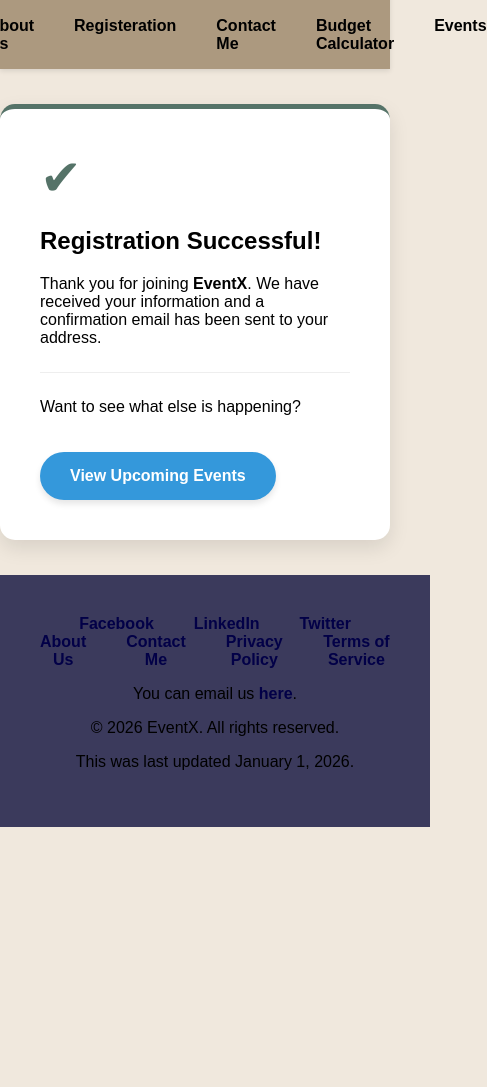
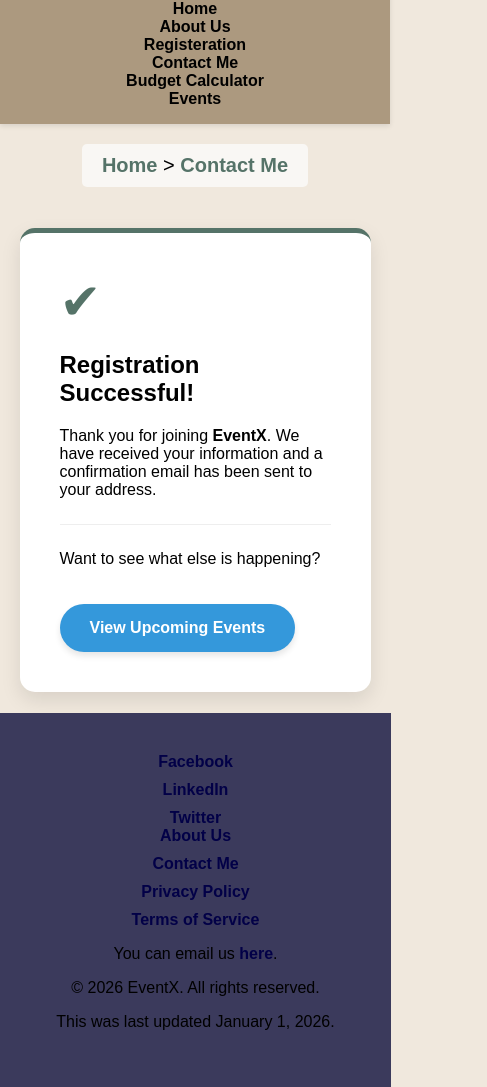
Before and after one commit to sherif6931/G11_CSE211_FinalProject, a plain HTML site: page G11_CSE211_FinalProject/Part2_Website_Project/pages/thank.html in a window 390 px wide. Shown: the part 139-1226 px from the top of the page, 487 px wide, since content can reach past the window. Before the commit the page ends 966 px from the top, so only its background shows below. Drawn offline with Linux system fonts and the light colour scheme.

Commit message:
Added mobile support for all HTMLs

```diff
--- a/G11_CSE211_FinalProject/Part2_Website_Project/pages/css/general.css
+++ b/G11_CSE211_FinalProject/Part2_Website_Project/pages/css/general.css
@@ -5,6 +5,148 @@
 Date: 5 January 2026
 Description: This CSS file handles the styling for the sticky header and main navigation and footer, and all base colors.
 */
+
+
+/*THIS IS FOR MOBILE FIX*/
+
+@media (max-width: 768px) {
+    /* 1. Hide the Logo */
+    #logo {
+        display: none !important;
+    }
+
+    /* 2. Fix the Header & Background */
+    #top-main {
+        width: 100% !important;
+        position: relative; /* Change from sticky/absolute to relative for better flow */
+        display: flex;
+        flex-direction: column;
+        align-items: center;
+        padding: 20px 0;
+    }
+
+    #top-text-header {
+        width: 100%;
+        font-size: 20px;
+        text-align: center;
+        margin-bottom: 15px;
+    }
+
+    /* 3. Force Navigation to stack and center */
+    #main-navigation ul {
+        display: flex;
+        flex-direction: column;
+        align-items: center;
+        width: 100%;
+        padding: 0;
+    }
+
+    #main-navigation li {
+        margin: 8px 0;
+    }
+
+    /* 4. Fix the Footer (The blue box) */
+    footer {
+        width: 100% !important;
+        position: relative;
+        left: 0 !important;
+        display: flex;
+        flex-direction: column;
+        align-items: center;
+        padding: 40px 0;
+    }
+
+    #footer-section ul {
+        flex-direction: column;
+        align-items: center;
+        gap: 10px;
+        padding: 0;
+    }
+
+    /* 5. Fix those Ticket/Event Cards and Forms */
+    .event-card,
+    div[style*="border"],
+    section {
+        width: 95% !important; /* Forces them to stay inside the phone screen */
+        max-width: none !important;
+        margin-left: auto !important;
+        margin-right: auto !important;
+        box-sizing: border-box;
+    }
+}
+
+@media (max-width: 768px) {
+    /* 1. Reset Body to allow full width */
+    body {
+        margin: 0;
+        padding: 0;
+        width: 100%;
+        overflow-x: hidden; /* Prevents side-scrolling */
+    }
+
+    /* 2. Force Header to span 100% of the viewport */
+    #top-main {
+        width: 100vw !important; /* vw = viewport width (100% of screen) */
+        left: 0;
+        margin: 0;
+        box-sizing: border-box;
+        display: flex;
+        flex-direction: column;
+        align-items: center;
+    }
+
+    /* 3. Force Footer to span 100% of the viewport */
+    footer {
+        width: 100vw !important;
+        position: relative;
+        left: 0;
+        margin: 0;
+        padding: 40px 0;
+        display: flex;
+        flex-direction: column;
+        align-items: center;
+    }
+
+    /* 4. Fix content containers that are pushing the page wide */
+    .event-card,
+    #footer-section,
+    section {
+        width: 90% !important; /* Keep content slightly smaller than screen */
+        max-width: 100%;
+        margin-left: auto;
+        margin-right: auto;
+    }
+}
+
+/*THIS IS MOBILE BREADCRUMBS*/
+
+@media (max-width: 768px) {
+    .breadcrumb {
+        /* 1. Reset positioning so it stays in the flow */
+        position: relative !important;
+
+        /* 2. Clear out the desktop absolute coordinates */
+        left: 0 !important;
+        top: 0 !important;
+
+        /* 3. Center it and give it some breathing room */
+        display: block;
+        width: fit-content;
+        margin: 20px auto !important;
+        text-align: center;
+
+        /* 4. Adjust size for mobile screens */
+        font-size: 16px;
+        padding: 8px 15px;
+    }
+
+    /* Ensure the header isn't hiding the breadcrumb */
+    #top-main {
+        position: relative;
+        display: flex;
+        flex-direction: column;
+    }
+}
 
 body {
     min-height: 100vh;
@@ -78,6 +220,13 @@
 
 }
 
+footer {
+    width: 100vw !important; /* Forces it to be exactly 100% of the viewport width */
+    margin-left: 0 !important;
+    margin-right: 0 !important;
+    left: 0 !important;
+}
+
 
 
 #footer-section ul {
```
